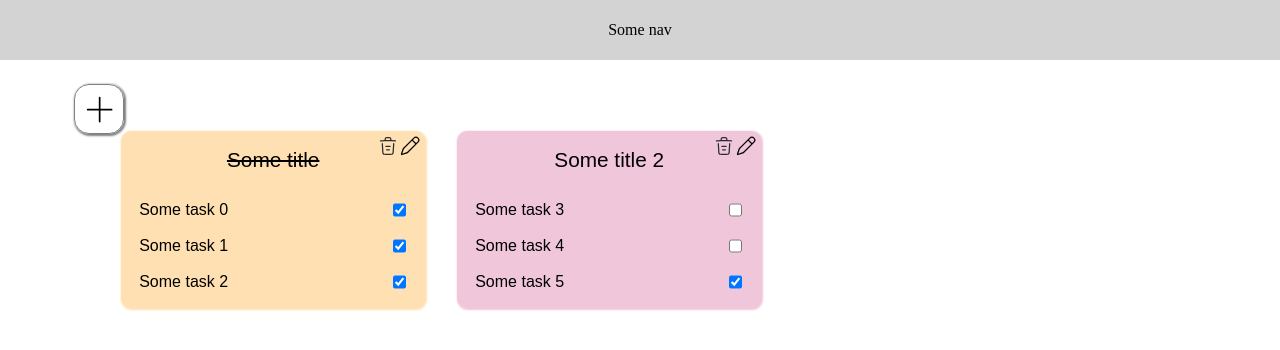
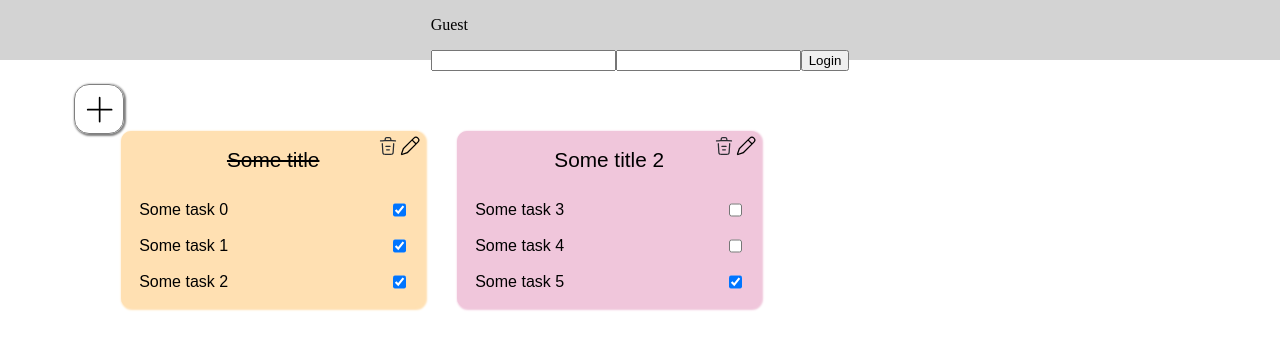
Before and after one commit to ImaSerix/todoApp-front, a React (Vite) app: page / in a window 1280 px wide. Shown: the top 350 px of the page. Built offline with nearby package versions, Linux system fonts and the light colour scheme.

Commit message:
feature: Now possible to login (just simulation with authAPI which simulates DB connection)

```diff
--- a/src/App.tsx
+++ b/src/App.tsx
@@ -1,18 +1,17 @@
 import './App.css'
 import TodoContainer from "./features/todo/todoContainer.tsx";
+import NavigationContainer from "./features/navigation/NavigationContainer.tsx";
 
 function App() {
 
-  return (
-    <div className="app">
-        <nav className="app__nav">
-            Some nav
-        </nav>
-        <div className={'app__content'}>
-            <TodoContainer />
+    return (
+        <div className="app">
+            <NavigationContainer/>
+            <div className={'app__content'}>
+                <TodoContainer/>
+            </div>
         </div>
-    </div>
-  )
+    )
 }
 
 export default App
--- /dev/null
+++ b/src/api/authAPI.ts
@@ -0,0 +1,92 @@
+import {User} from "../features/authentication/types.ts";
+import ErrorWithCode from "../app/ErrorWithCode.ts";
+import TokenManager from "../features/authentication/tokenManager.ts";
+
+interface iData {
+    users: User [],
+    refreshTokens: {[key:number]: string},
+    accessTokens: {[key:number]: string},
+}
+
+const Data:iData = {
+    users: [
+        {
+            id: 1,
+            username: 'persix',
+            email: 'persix@test.lv',
+            password: 'goodPass',
+        },
+        {
+            id: 2,
+            username: 'nicePerson',
+            email: 'nice@test.lv',
+            password: 'nicePass',
+        },
+        {
+            id: 3,
+            username: 'badPerson',
+            email: 'bad@test.lv',
+            password: 'badPass',
+        },
+    ],
+    refreshTokens: {},
+    accessTokens: {},
+}
+
+export const enum authErrors {
+    WRONG_EMAIL_OR_PASSWORD,
+}
+
+interface iLoginPromise {
+    error:ErrorWithCode<authErrors> | null,
+    data: {
+        user: User,
+    } | null
+}
+
+const login = async (email: string, password: string): Promise<iLoginPromise> => {
+    const user = Data.users.find(value => value.email === email);
+    if (!user) return Promise.resolve({
+        error: new ErrorWithCode<authErrors>('Wrong email or password', authErrors.WRONG_EMAIL_OR_PASSWORD),
+        data: null,
+    })
+
+    if (user.password !== password) return Promise.resolve({
+        error: new ErrorWithCode<authErrors>('Wrong email or password', authErrors.WRONG_EMAIL_OR_PASSWORD),
+        data: null,
+    })
+
+    const refreshToken:string = Math.floor(Date.now() / 1000).toString();
+    Data.refreshTokens[user.id] = refreshToken;
+    const accessToken:string = Math.floor(Date.now() / 1000).toString();
+    Data.accessTokens[user.id] = accessToken;
+
+    TokenManager.getInstance().setTokens(accessToken, refreshToken);
+
+    return Promise.resolve({
+       error:null,
+       data:{
+           user: user,
+       }
+    })
+}
+
+const logout = async () => {
+
+    const accessToken = TokenManager.getInstance().getAccessToken();
+
+    let user:User | null = null;
+    for(const key in Data.accessTokens) {
+        if (Data.accessTokens[key] === accessToken) user = Data.users[key];
+    }
+
+    if (!user) return
+
+    delete Data.accessTokens[user.id];
+    delete Data.refreshTokens[user.id];
+}
+
+export const authAPI = {
+    login,
+    logout
+}
--- /dev/null
+++ b/src/features/authentication/authForm.tsx
@@ -0,0 +1,20 @@
+import {useState} from "react";
+
+
+interface iAuthFormProps {
+    authenticate: (email:string, password:string) => void;
+}
+
+const AuthForm = ({ authenticate }:iAuthFormProps) =>{
+
+    const [email, setEmail] = useState('');
+    const [password, setPassword] = useState('');
+
+    return <div className="auth-form">
+        <input className={'auth-form__input-email'} type={'email'} value={email} onChange={(e) => setEmail(e.target.value)}/>
+        <input className={'auth-form__input-password'} type={'password'} value={password} onChange={(e) => setPassword(e.target.value)}/>
+        <button className={'auth-form__button-login'} onClick={()=> authenticate(email, password)}>Login</button>
+    </div>
+}
+
+export default AuthForm;
--- /dev/null
+++ b/src/features/authentication/authSlice.ts
@@ -0,0 +1,58 @@
+import {createAsyncThunk, createSlice} from "@reduxjs/toolkit";
+import {authAPI} from "../../api/authAPI.ts";
+import {iUser} from "./types.ts";
+
+export interface iAuthState {
+    user:iUser | null,
+    auth:boolean,
+}
+
+const initialState: iAuthState = {
+    user:null,
+    auth: false,
+}
+
+
+interface iLoginPayload{
+    email: string,
+    password: string,
+}
+export const login = createAsyncThunk(
+    'auth/login',
+    async (arg:iLoginPayload, thunkAPI) => {
+        const response = await authAPI.login(arg.email, arg.password);
+
+        if (!response.data) thunkAPI.rejectWithValue('Some error');
+
+        return response.data!.user;
+    }
+)
+
+
+const authSlice = createSlice({
+    name: 'auth',
+    initialState,
+    reducers:{
+        logout: (state) => {
+            if (state.user){
+                authAPI.logout().then(() => console.log('Successfully logged out'));
+            }
+
+            state.user = null;
+            state.auth = false;
+        },
+    },
+    extraReducers:builder => {
+        builder.addCase(login.fulfilled, (state, action) => {
+            state.user = action.payload;
+            state.auth = true;
+        })
+    },
+})
+
+
+export const {
+    logout
+} = authSlice.actions;
+
+export default authSlice.reducer;
--- /dev/null
+++ b/src/features/authentication/tokenManager.ts
@@ -0,0 +1,46 @@
+
+class TokenManager {
+    private static instance: TokenManager | null = null;
+    private accessToken: string | null = null;
+    private refreshToken: string | null = null;
+
+    private constructor() {
+        this.loadTokens();
+    }
+
+    private loadTokens() {
+        this.accessToken = localStorage.getItem("accessToken")
+        this.refreshToken = localStorage.getItem("accessToken")
+    }
+
+    public static getInstance():TokenManager {
+        if (TokenManager.instance == null) {
+            TokenManager.instance = new TokenManager();
+        }
+        return TokenManager.instance;
+    }
+
+    public setTokens(accessToken: string, refreshToken:string): void {
+        this.accessToken = accessToken;
+        this.refreshToken = refreshToken;
+
+        localStorage.setItem("accessToken", accessToken);
+        localStorage.setItem("refreshToken", refreshToken);
+    }
+
+    // Remove when server will be developed
+    public getAccessToken() {
+        return this.accessToken;
+    }
+
+    public getAuthHeader() : Record<string, string> {
+        return this.accessToken ? { Authorization: `Bearer ${this.accessToken}` } : {};
+    }
+
+    public renewToken(): void{
+        console.log(`Renewing token... using: '${this.refreshToken}'`);
+    }
+
+}
+
+export default TokenManager;
--- /dev/null
+++ b/src/features/authentication/types.ts
@@ -0,0 +1,15 @@
+
+
+export type User = {
+    id: number,
+    username: string,
+    password: string,
+    email: string,
+}
+
+export interface iUser{
+    id: number,
+    username: string,
+    password: string,
+    email: string,
+}
--- /dev/null
+++ b/src/features/navigation/MiniProfile.tsx
@@ -0,0 +1,26 @@
+import {iAuthState} from "../authentication/authSlice.ts";
+import {iAuthenticationHandlers} from "./NavigationContainer.tsx";
+import AuthForm from "../authentication/authForm.tsx";
+
+
+interface iMiniProfileProps{
+    auth: iAuthState,
+    authenticationHandlers: iAuthenticationHandlers,
+}
+
+const MiniProfile = ({ auth, authenticationHandlers}:iMiniProfileProps) => {
+
+    // If not authenticated
+    if (!auth.auth) return <div className="mini-profile">
+        <p className={'mini-profile__username'}>Guest</p>
+        <span className={'mini-profile__toggle'}/>
+        <AuthForm authenticate={authenticationHandlers.login}/>
+    </div>
+
+    return <div className="mini-profile">
+        <p className={'mini-profile__username'}>{auth.user!.username}</p>
+        <button className={'mini-profile__button-logout'} onClick={authenticationHandlers.logout}>Logout</button>
+    </div>
+}
+
+export default MiniProfile;
--- /dev/null
+++ b/src/features/navigation/Navigation.tsx
@@ -0,0 +1,16 @@
+import {iAuthenticationHandlers} from "./NavigationContainer.tsx";
+import MiniProfile from "./MiniProfile.tsx";
+import {iAuthState} from "../authentication/authSlice.ts";
+
+interface iNavigationProps{
+    auth: iAuthState,
+    authenticationHandlers: iAuthenticationHandlers,
+}
+
+const Navigation = ({auth, authenticationHandlers}:iNavigationProps) =>{
+    return <nav className="app__nav">
+        <MiniProfile auth = {auth} authenticationHandlers={authenticationHandlers}/>
+    </nav>
+}
+
+export default Navigation;
--- /dev/null
+++ b/src/features/navigation/NavigationContainer.tsx
@@ -0,0 +1,29 @@
+import Navigation from "./Navigation.tsx";
+import {useAppDispatch, useAppSelector} from "../../hooks.ts";
+import {login, logout} from "../authentication/authSlice.ts";
+
+
+export interface iAuthenticationHandlers{
+    login: (email:string, password:string) => void,
+    logout: () => void,
+}
+
+const NavigationContainer = () => {
+
+    const dispatch = useAppDispatch();
+
+    const auth = useAppSelector((state) => state.auth);
+
+    const authenticationHandlers:iAuthenticationHandlers = {
+        login: (email:string, password:string) => {
+            dispatch(login({email, password}));
+        },
+        logout: () => {
+            dispatch(logout());
+        }
+    }
+
+    return <Navigation auth = {auth} authenticationHandlers={authenticationHandlers} />
+}
+
+export default NavigationContainer;
--- a/src/features/todo/todo.tsx
+++ b/src/features/todo/todo.tsx
@@ -39,8 +39,10 @@ const Todo = ({todo, tasks, todoHandlers, taskHandlers}: iTodoProps) => {
         '--todo-color-blue': todo.color.blue,
         '--todo-color-opacity': todo.color.opacity,
     } as CSSProperties}
-                className={`todo ${completed ? "todo--completed" : ""} ${todo.editMode ? "todo--edit-mode" : ""} `.trim()}>
+                className={`todo ${completed ? "todo--completed " : ""}${todo.editMode ? "todo--edit-mode" : ""} `.trim()}>
+
         <input className={'todo__title'} onChange={handleTitleTextChange} value={todo.title} readOnly={!todo.editMode}/>
+
         <div className="todo__task-list">
             {tasks.map((task: iTask) =>
                 (<Task task={task}
@@ -49,20 +51,28 @@ const Todo = ({todo, tasks, todoHandlers, taskHandlers}: iTodoProps) => {
                        taskHandlers={taskHandlers}/>
                 ))}
         </div>
-        {todo.editMode ?
-            <button className={'todo__button-add'} onClick={() => taskHandlers.handleAddTask(todo.id)}>+</button> : ''}
-        {todo.editMode ?
+
+        {todo.editMode &&
+            <>
+                <button className={'todo__button-add'} onClick={() => taskHandlers.handleAddTask(todo.id)}>+
+                </button>
                 <button className={'todo__button-color-picker'}
-                    onClick={() => todoHandlers.handleColorPickerVisibleToggle(todo.id)}><span className={`img-color-picker`}/>
-            </button> : ''}
-        {todo.colorPickerVisible ?
-            <ColorPicker colorPicked={(color) => todoHandlers.handleTodoColorUpdate(todo.id, color)}/> : ''}
+                        onClick={() => todoHandlers.handleColorPickerVisibleToggle(todo.id)}>
+                    <span className={`img-color-picker`}/>
+                </button>
+            </>}
+
+        {todo.colorPickerVisible &&
+            <ColorPicker colorPicked={(color) => todoHandlers.handleTodoColorUpdate(todo.id, color)}/>}
+
+        <>
             <button className={`todo__button-edit`} onClick={() => todoHandlers.handleEditModeToggle(todo.id)}>
                 <span className={`${todo.editMode ? 'img-discrete' : 'img-pen'}`}/>
             </button>
             <button className={'todo__button-delete'} onClick={() => todoHandlers.handleRemoveTodo(todo.id)}>
                 <span className={`img-bin`}/>
             </button>
+        </>
     </div>
 }
 
--- a/src/store.ts
+++ b/src/store.ts
@@ -1,9 +1,11 @@
 import { configureStore } from '@reduxjs/toolkit'
 import todoReducer from "./features/todo/todoSlice.ts"
+import authReducer from "./features/authentication/authSlice.ts"
 
 export const store = configureStore({
     reducer: {
-        todo: todoReducer
+        todo: todoReducer,
+        auth: authReducer
     },
 })
 
```
Also changed, not shown: 1 other file (tests, documents, lock files or other folders). Lines whose indentation alone changed are shown as unchanged.
